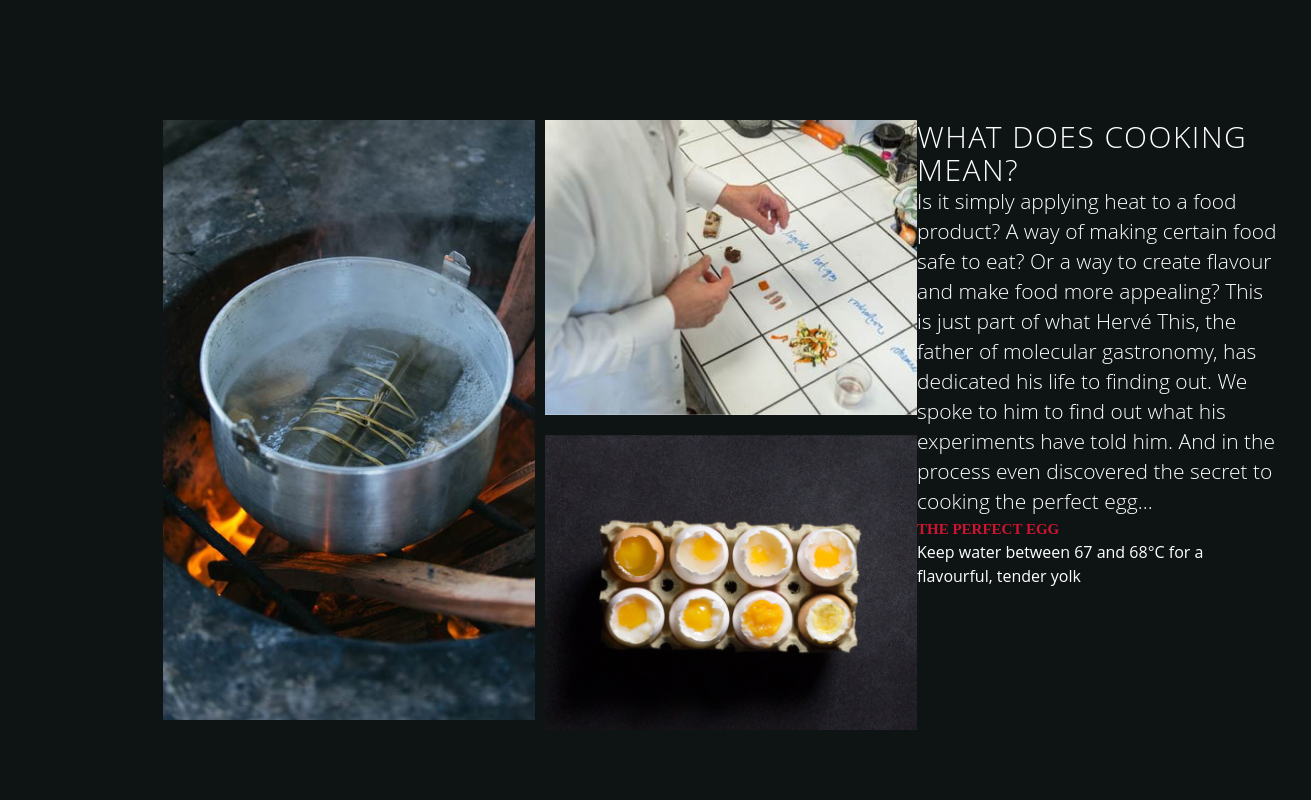
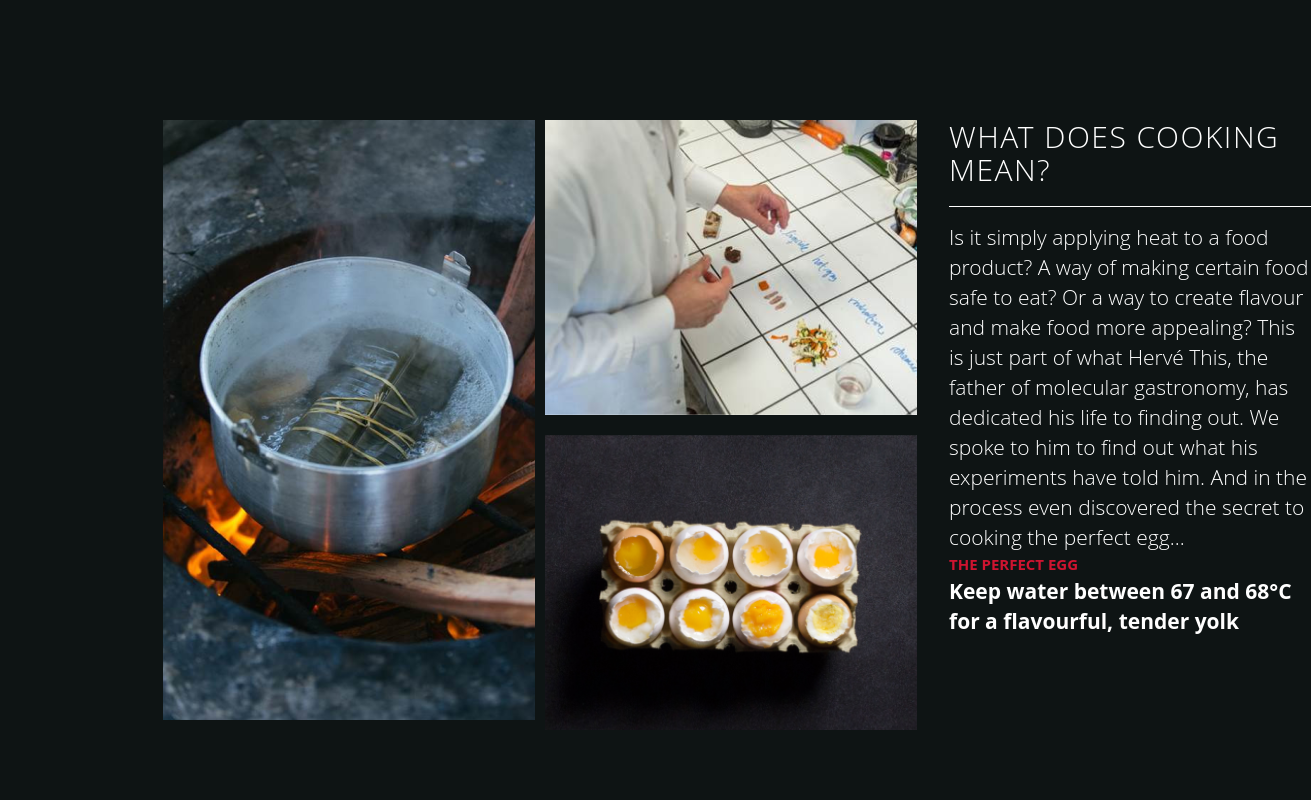
Before and after one commit to rebpacquiao/orchard, a Next.js app: page / in a window 1280 px wide. Shown: the top 800 px of the page, 1311 px wide, since content can reach past the window. Built offline with nearby package versions, Linux system fonts and the light colour scheme.

Commit message:
Update BlockImage component layout and styles; enhance title and description presentation

```diff
--- a/src/app/components/BlockImage/index.tsx
+++ b/src/app/components/BlockImage/index.tsx
@@ -37,10 +37,12 @@ export default function BlockImage() {
 
                     </div>
 
-                    <div className="flex flex-col flex-grow">
-                        <h2 className="block-title">
+                    <div className="flex flex-col flex-grow lg:ml-8 lg:mr-8 mt-4 lg:mt-0">
+                        <h2 className="block-title mb-5">
                             WHAT DOES COOKING MEAN?
+
                         </h2>
+                       <div className="Headline"></div>
                         <p className="top-description">
                         Is it simply applying heat to a food product? A way of making certain food safe to eat? Or a way to create flavour and make food more appealing? This is just part of what Hervé This, the father of molecular gastronomy, has dedicated his life to finding out. We spoke to him to find out what his experiments have told him. And in the process even discovered the secret to cooking the perfect egg...     </p>
                         <div>
--- a/src/app/globals.css
+++ b/src/app/globals.css
@@ -31,9 +31,7 @@ body {
 }
 
 .block-title {
-  height: 66px;
   flex-grow: 1;
-
   font-size: 30px;
   font-weight: 300;
   font-stretch: normal;
@@ -63,7 +61,6 @@ body {
   width: 362px;
   height: 21px;
   flex-grow: 0;
-  font-family: OpenSans;
   font-size: 15px;
   font-weight: bold;
   font-stretch: normal;
@@ -76,12 +73,27 @@ body {
 
 .call-out {
   width: 362px;
-  height: 91px;
+  height: 60px;
+  flex-grow: 0;
+  font-size: 21px;
+  font-weight: bold;
+  font-stretch: normal;
+  font-style: normal;
+  line-height: 1.43;
+  letter-spacing: normal;
+  text-align: left;
+  color: #fff;
+}
+
+.Headline {
+
+  align-self: stretch;
   flex-grow: 0;
   display: flex;
-  flex-direction: column;
-  justify-content: flex-start;
-  align-items: flex-start;
+  flex-direction: row;
+  justify-content: center;
+  align-items: center;
   gap: 10px;
-  padding: 0;
+  margin-bottom: 15px;
+  border-bottom: solid 1px #fff;
 }
```
